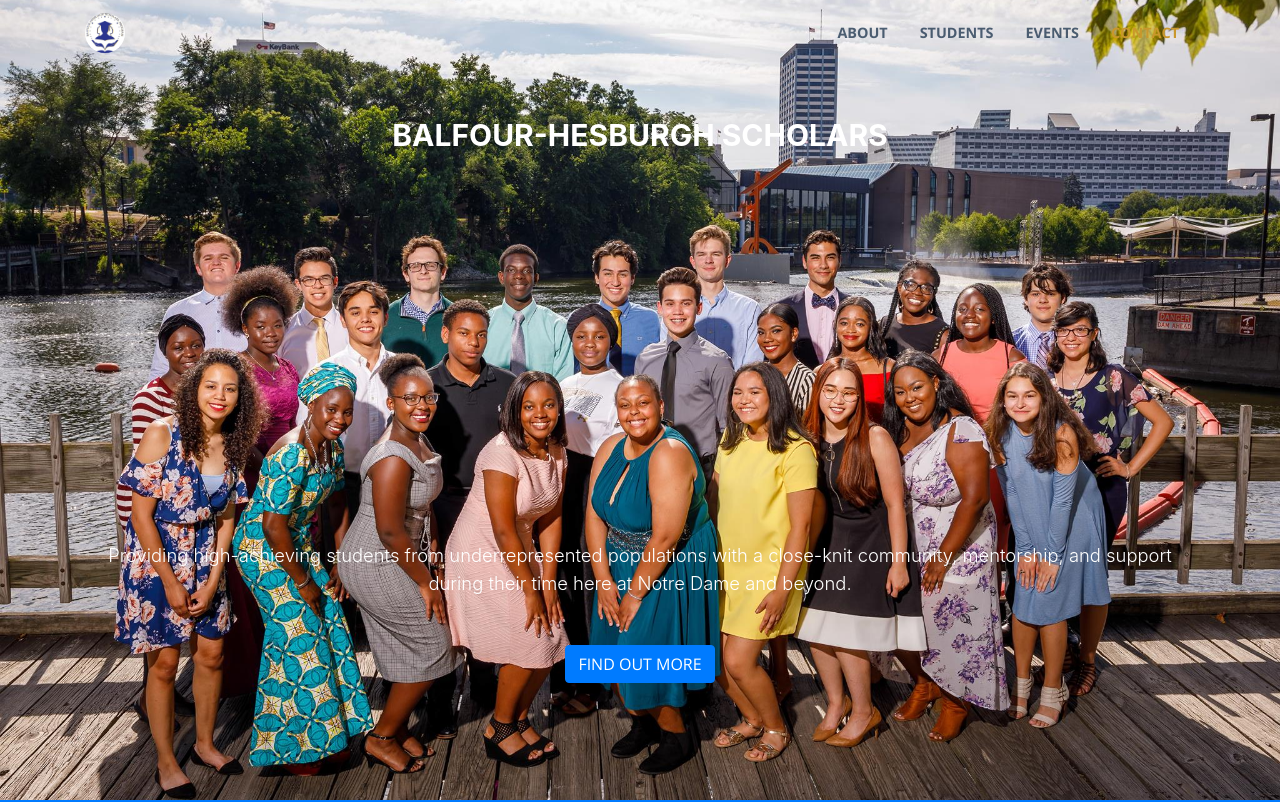
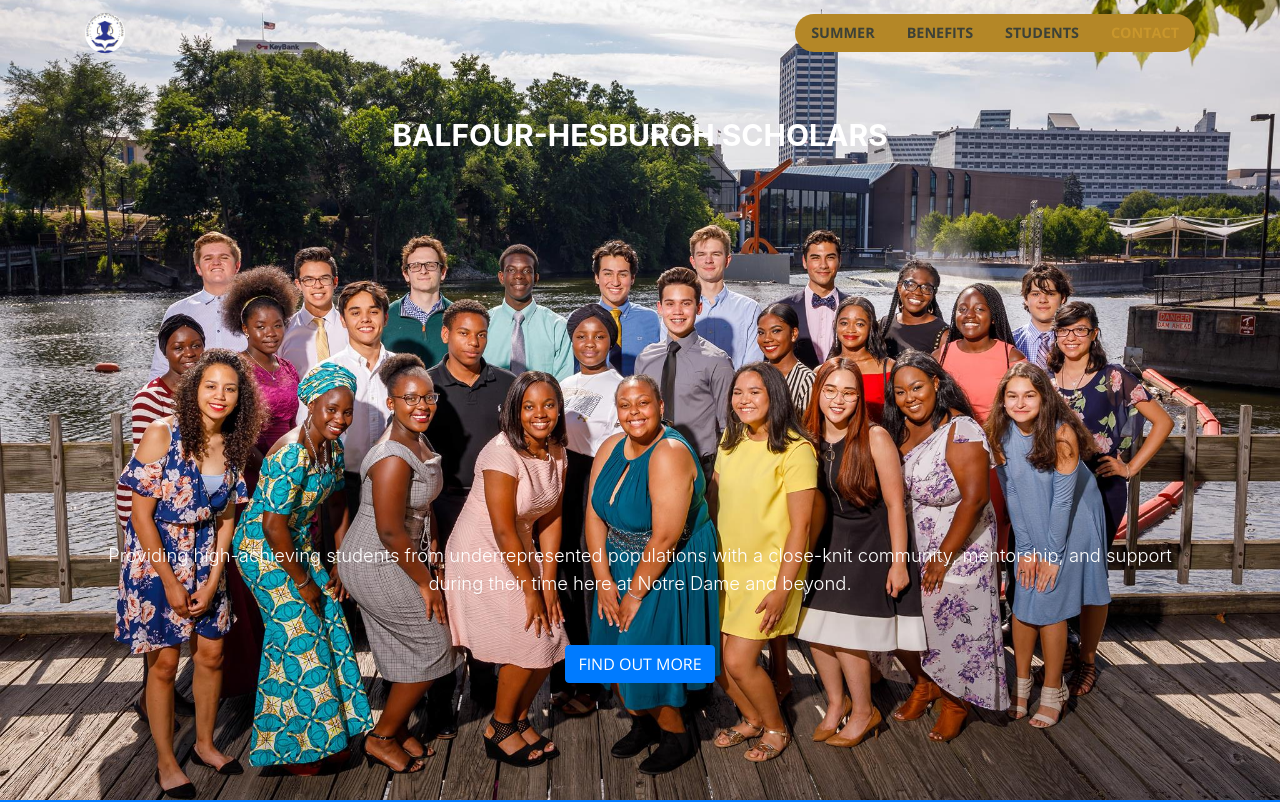
Before and after one commit to imarijr/Balfour-Hesburgh, a website with bundled scripts: page index.html in a window 1280 px wide. Shown: the top 802 px of the page. Built offline with nearby package versions, Linux system fonts and the light colour scheme.

Commit message:
change nav title

```diff
--- a/css/creative.css
+++ b/css/creative.css
@@ -105,6 +105,11 @@
   font-family: 'Open Sans', 'Helvetica Neue', Arial, sans-serif;
   -webkit-transition: all 0.2s;
   transition: all 0.2s;
+}
+
+.navbar-nav{
+  background-color:  #b48727 !important;
+  border-radius: 50px;
 }
 
 #mainNav .navbar-brand {
--- a/index.html
+++ b/index.html
@@ -39,15 +39,15 @@
         <span class="navbar-toggler-icon"></span>
       </button>
       <div class="collapse navbar-collapse" id="navbarResponsive">
-        <ul class="navbar-nav ml-auto">
+        <ul class="navbar-nav ml-auto" style = "background-color:#b48727; border-radius: 50px;">
           <li class="nav-item">
-            <a class="nav-link js-scroll-trigger" href="#about">About</a>
+            <a class="nav-link js-scroll-trigger" href="#about">Summer</a>
           </li>
           <li class="nav-item">
-            <a class="nav-link js-scroll-trigger" href="#services">Students</a>
+            <a class="nav-link js-scroll-trigger" href="#services">Benefits</a>
           </li>
           <li class="nav-item">
-            <a class="nav-link js-scroll-trigger" href="#portfolio">Events</a>
+            <a class="nav-link js-scroll-trigger" href="#portfolio">Students</a>
           </li>
           <li class="nav-item">
             <a class="nav-link js-scroll-trigger" href="#contact">Contact</a>
```
